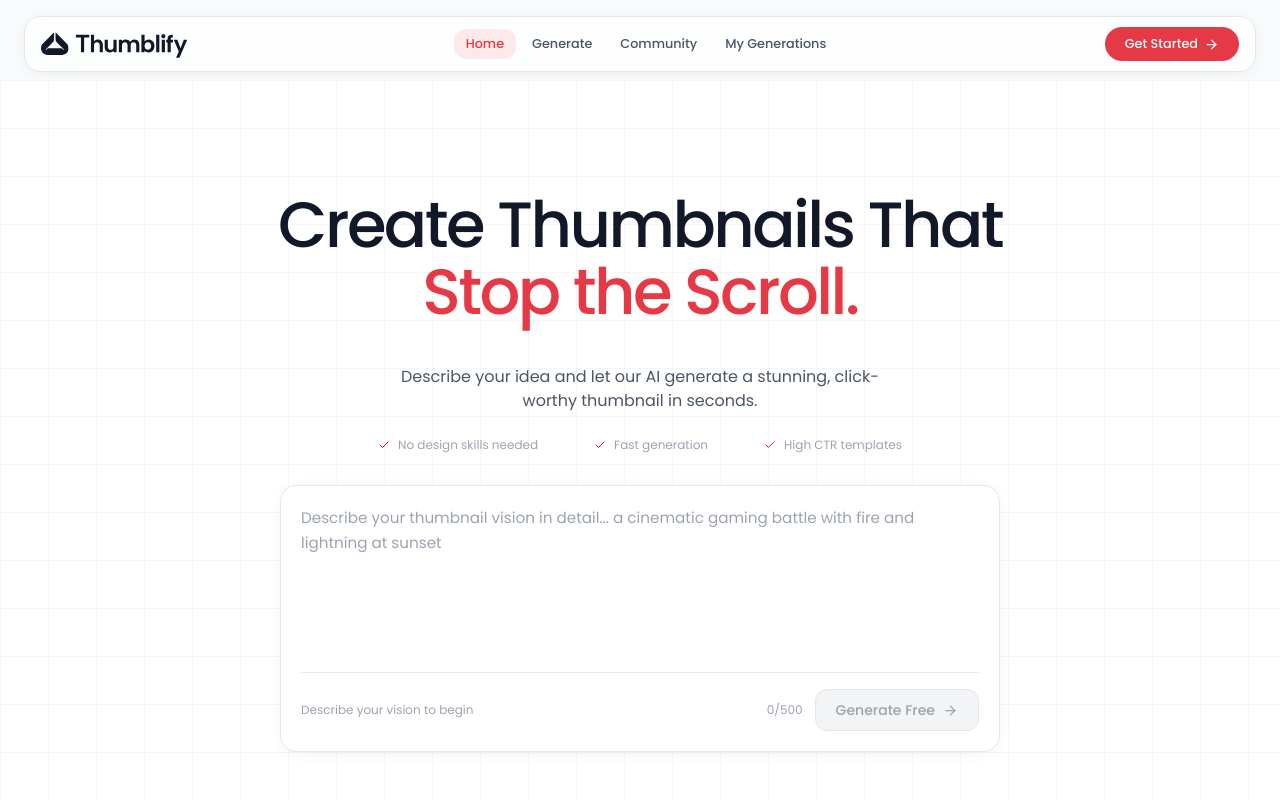
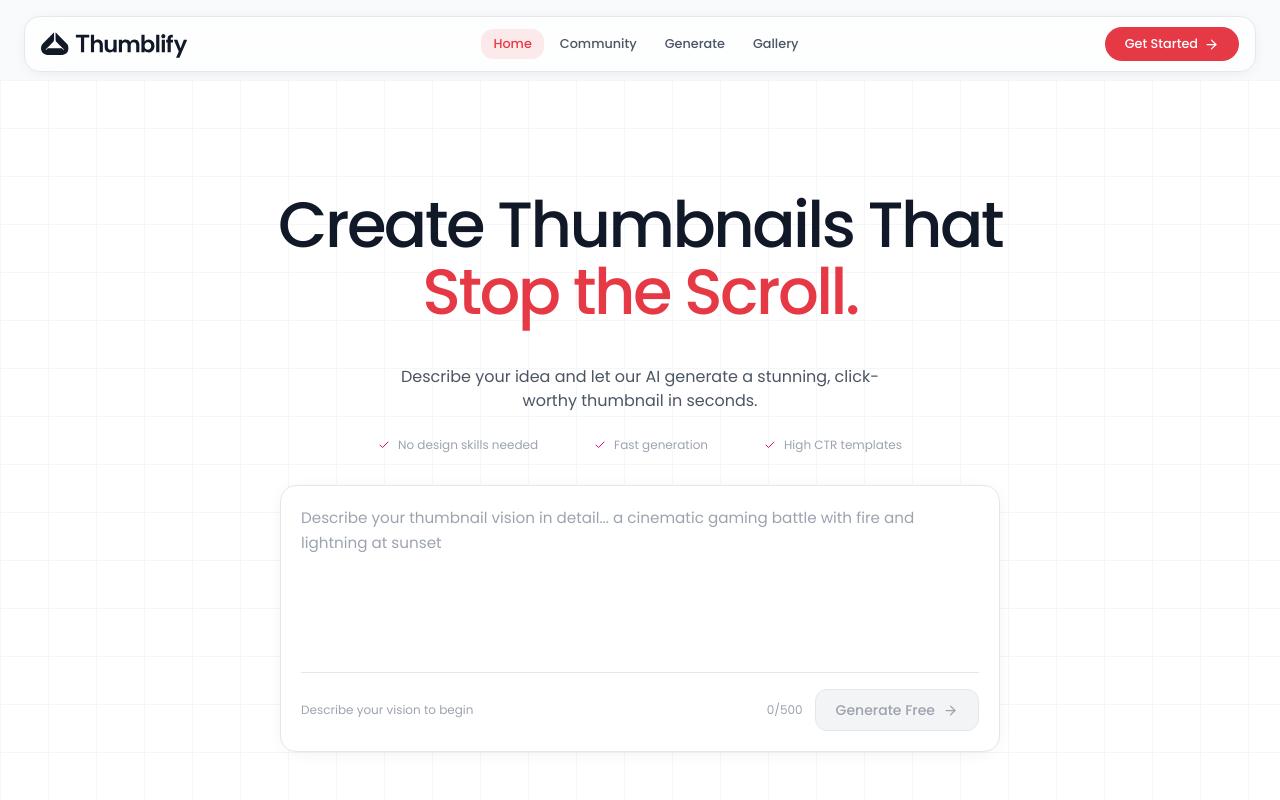
Before and after one commit to zeeshanahme-d/Ai-thumbnail-generator, a React (Vite) app in the folder client/: page / in a window 1280 px wide. Shown: the top 800 px of the page. Built offline with nearby package versions, Linux system fonts and the light colour scheme; no server answers.

Commit message:
fix: adjust margin for FieldError component and update navlinks for consistency

```diff
--- a/client/src/data/navlinks.ts
+++ b/client/src/data/navlinks.ts
@@ -2,7 +2,7 @@ import type { INavLink } from "../types";
 
 export const navlinks: INavLink[] = [
   { name: "Home", href: "/" },
+  { name: "Community", href: "/community" },
   { name: "Generate", href: "/dashboard/generate" },
-  { name: "Community", href: "/community" },
-  { name: "My Generations", href: "/my-generation" },
+  { name: "Gallery", href: "/dashboard/gallery" },
 ];
--- a/client/src/pages/auth/components/FieldError.tsx
+++ b/client/src/pages/auth/components/FieldError.tsx
@@ -14,5 +14,5 @@ export default function FieldError({ meta }: { meta: AnyFieldMeta }) {
 
     if (!message) return null;
 
-    return <p className="mt-1.5 text-xs text-primary">{message}</p>;
+    return <p className="mt-1 text-xs text-primary">{message}</p>;
 }
```
